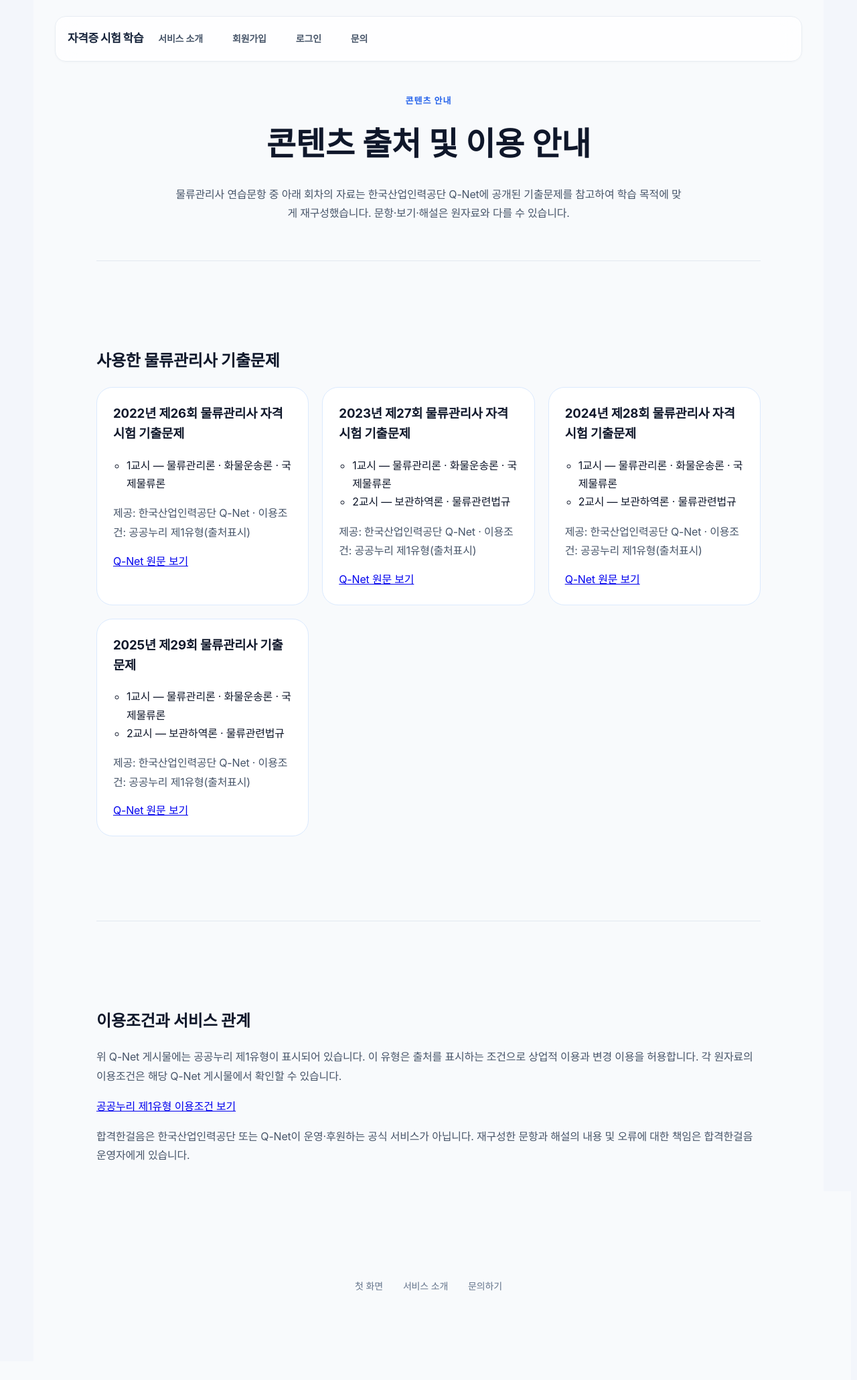
After one commit to noh73010/education-webapp, a Django app: page /content-sources/ in a window 1280 px wide. The commit adds this page. Shown: the whole page at 67% size. Run offline with Django 4.2, Linux system fonts and the light colour scheme.

Commit message:
Add public content source and usage notice

```diff
--- /dev/null
+++ b/core/services/content_sources.py
@@ -0,0 +1,44 @@
+"""Verified public source notices for logistics practice questions."""
+
+from pathlib import Path
+
+from django.conf import settings
+
+
+# Add a round only after checking its Q-Net page and reuse conditions.
+LOGISTICS_QNET_SOURCES = (
+    (25, "2021년 제25회 물류관리사 자격시험 기출문제", "5208820"),
+    (26, "2022년 제26회 물류관리사 자격시험 기출문제", "5210918"),
+    (27, "2023년 제27회 물류관리사 자격시험 기출문제", "5212214"),
+    (28, "2024년 제28회 물류관리사 자격시험 기출문제", "5213611"),
+    (29, "2025년 제29회 물류관리사 기출문제", "5240725"),
+)
+
+SITTINGS = (
+    (1, "1교시", "물류관리론 · 화물운송론 · 국제물류론"),
+    (2, "2교시", "보관하역론 · 물류관련법규"),
+)
+
+
+def published_logistics_sources():
+    """List only verified rounds with a CSV in this deployed checkout."""
+    source_dir = Path(settings.BASE_DIR) / "generated" / "logistics"
+    sources = []
+    for round_number, title, article_id in LOGISTICS_QNET_SOURCES:
+        sittings = [
+            {"label": label, "subjects": subjects}
+            for sitting, label, subjects in SITTINGS
+            if (source_dir / f"logistics_{round_number}-{sitting}.csv").is_file()
+        ]
+        if sittings:
+            sources.append({
+                "round_number": round_number,
+                "title": title,
+                "qnet_url": (
+                    "https://www.q-net.or.kr/cst003.do"
+                    f"?artlSeq={article_id}&boardId=Q004&gId=61"
+                    "&gSite=L&id=cst00302&menuType=cst00309"
+                ),
+                "sittings": sittings,
+            })
+    return sources
--- a/core/static/core/service_info.css
+++ b/core/static/core/service_info.css
@@ -5,6 +5,56 @@
 .service-main {
     max-width: 1040px;
     margin: 0 auto;
+}
+
+.content-sources-main {
+    padding: 48px 24px 80px;
+}
+
+.content-sources-intro {
+    max-width: 760px;
+    margin: 0 auto 56px;
+    text-align: center;
+}
+
+.content-sources-intro h1 {
+    margin: 0 0 22px;
+    color: #0f172a;
+    font-size: clamp(32px, 5vw, 48px);
+}
+
+.content-sources-intro p:last-child,
+.content-sources-section p {
+    color: #475569;
+    line-height: 1.8;
+}
+
+.content-sources-section {
+    padding: 48px 0;
+}
+
+.content-source-list {
+    display: grid;
+    grid-template-columns: repeat(auto-fit, minmax(min(100%, 300px), 1fr));
+    gap: 20px;
+    padding: 0;
+    list-style: none;
+}
+
+.content-source-card {
+    padding: 24px;
+    border: 1px solid #dbeafe;
+    border-radius: 24px;
+    background: #fff;
+}
+
+.content-source-card h3 {
+    margin-top: 0;
+}
+
+.content-source-card ul {
+    padding-left: 20px;
+    line-height: 1.7;
 }
 
 .service-hero {
--- /dev/null
+++ b/core/templates/core/content_sources.html
@@ -0,0 +1,54 @@
+{% extends 'core/base.html' %}
+{% load static %}
+
+{% block title %}콘텐츠 출처 및 이용 안내 | 합격한걸음{% endblock %}
+{% block body_class %}landing-page service-info-page{% endblock %}
+{% block extra_css %}
+  <link rel="stylesheet" href="{% static 'core/landing.css' %}?v=20260921-1">
+  <link rel="stylesheet" href="{% static 'core/service_info.css' %}?v=20261001-1">
+{% endblock %}
+
+{% block content %}
+<main class="service-main content-sources-main">
+  <header class="content-sources-intro">
+    <p class="service-eyebrow">콘텐츠 안내</p>
+    <h1>콘텐츠 출처 및 이용 안내</h1>
+    <p>물류관리사 연습문항 중 아래 회차의 자료는 한국산업인력공단 Q-Net에 공개된 기출문제를 참고하여 학습 목적에 맞게 재구성했습니다. 문항·보기·해설은 원자료와 다를 수 있습니다.</p>
+  </header>
+
+  <section class="service-section content-sources-section" aria-labelledby="source-list-title">
+    <h2 id="source-list-title">사용한 물류관리사 기출문제</h2>
+    {% if logistics_sources %}
+      <ul class="content-source-list">
+        {% for source in logistics_sources %}
+          <li class="content-source-card">
+            <h3>{{ source.title }}</h3>
+            <ul>
+              {% for sitting in source.sittings %}
+                <li>{{ sitting.label }} — {{ sitting.subjects }}</li>
+              {% endfor %}
+            </ul>
+            <p>제공: 한국산업인력공단 Q-Net · 이용조건: 공공누리 제1유형(출처표시)</p>
+            <a href="{{ source.qnet_url }}" target="_blank" rel="noopener noreferrer" aria-label="{{ source.title }} Q-Net 원문 새 창에서 보기">Q-Net 원문 보기</a>
+          </li>
+        {% endfor %}
+      </ul>
+    {% else %}
+      <p>현재 공개할 물류관리사 기출문제 출처가 없습니다.</p>
+    {% endif %}
+  </section>
+
+  <section class="service-section content-sources-section" aria-labelledby="license-title">
+    <h2 id="license-title">이용조건과 서비스 관계</h2>
+    <p>위 Q-Net 게시물에는 공공누리 제1유형이 표시되어 있습니다. 이 유형은 출처를 표시하는 조건으로 상업적 이용과 변경 이용을 허용합니다. 각 원자료의 이용조건은 해당 Q-Net 게시물에서 확인할 수 있습니다.</p>
+    <p><a href="https://www.kogl.or.kr/info/licenseType1.do" target="_blank" rel="noopener noreferrer">공공누리 제1유형 이용조건 보기</a></p>
+    <p>합격한걸음은 한국산업인력공단 또는 Q-Net이 운영·후원하는 공식 서비스가 아닙니다. 재구성한 문항과 해설의 내용 및 오류에 대한 책임은 합격한걸음 운영자에게 있습니다.</p>
+  </section>
+
+  <footer class="service-footer" aria-label="서비스 안내">
+    <a href="{% url 'landing' %}">첫 화면</a>
+    <a href="{% url 'service_info' %}">서비스 소개</a>
+    <a href="{% url 'inquiry' %}">문의하기</a>
+  </footer>
+</main>
+{% endblock %}
--- a/core/templates/core/landing.html
+++ b/core/templates/core/landing.html
@@ -53,6 +53,7 @@
 
 <footer class="landing-footer" aria-label="서비스 안내">
   <a href="{% url 'service_info' %}">서비스 소개</a>
+  <a href="{% url 'content_sources' %}">콘텐츠 출처 및 이용 안내</a>
   <a href="{% url 'premium_info' %}">이용 안내</a>
   <a href="{% url 'inquiry' %}">문의하기</a>
 </footer>
--- a/core/templates/core/service_info.html
+++ b/core/templates/core/service_info.html
@@ -96,6 +96,7 @@
 
   <footer class="service-footer" aria-label="서비스 안내">
     <a href="{% url 'service_info' %}">서비스 소개</a>
+    <a href="{% url 'content_sources' %}">콘텐츠 출처 및 이용 안내</a>
     <a href="{% url 'premium_info' %}">이용 안내</a>
     <a href="{% url 'inquiry' %}">문의하기</a>
   </footer>
--- a/core/views/__init__.py
+++ b/core/views/__init__.py
@@ -15,7 +15,7 @@ from .billing import premium_info
 from .accounts import AnalyticsLoginView, signup
 from .admin_dashboard import admin_dashboard
 from .inquiry import inquiry, inquiry_done
-from .landing import landing, select_subject, service_info
+from .landing import content_sources, landing, select_subject, service_info
 from .theory import theory_chapter, chapter_practice_start
 from .problem_sets import (
     problem_set_list,
--- a/core/views/landing.py
+++ b/core/views/landing.py
@@ -7,6 +7,7 @@ from core.services.subjects import (
     set_current_subject,
 )
 from core.services.access import premium_gating_enabled
+from core.services.content_sources import published_logistics_sources
 
 
 def landing(request):
@@ -34,6 +35,12 @@ def service_info(request):
     })
 
 
+def content_sources(request):
+    return render(request, "core/content_sources.html", {
+        "logistics_sources": published_logistics_sources(),
+    })
+
+
 def select_subject(request, subject_code):
     subjects = get_active_subjects()
     subject = next((item for item in subjects if item.code == subject_code), None)
--- a/myproject/urls.py
+++ b/myproject/urls.py
@@ -8,6 +8,7 @@ from core.views import (
     inquiry,
     inquiry_done,
     landing,
+    content_sources,
     service_info,
     select_subject,
     mission_list,
@@ -55,6 +56,7 @@ urlpatterns = [
     path("account-settings/", account_settings, name="account_settings"),
     path("", landing, name="landing"),
     path("service/", service_info, name="service_info"),
+    path("content-sources/", content_sources, name="content_sources"),
     path("study-profile/", study_profile, name="study_profile"),
     path("final-cards/", final_cards, name="final_cards"),
     path("subjects/<str:subject_code>/", select_subject, name="select_subject"),
```
Also changed, not shown: PROJECT_CONTEXT.md (+7 -0 lines), core/tests/test_content_sources.py (added, +52 -0 lines).
